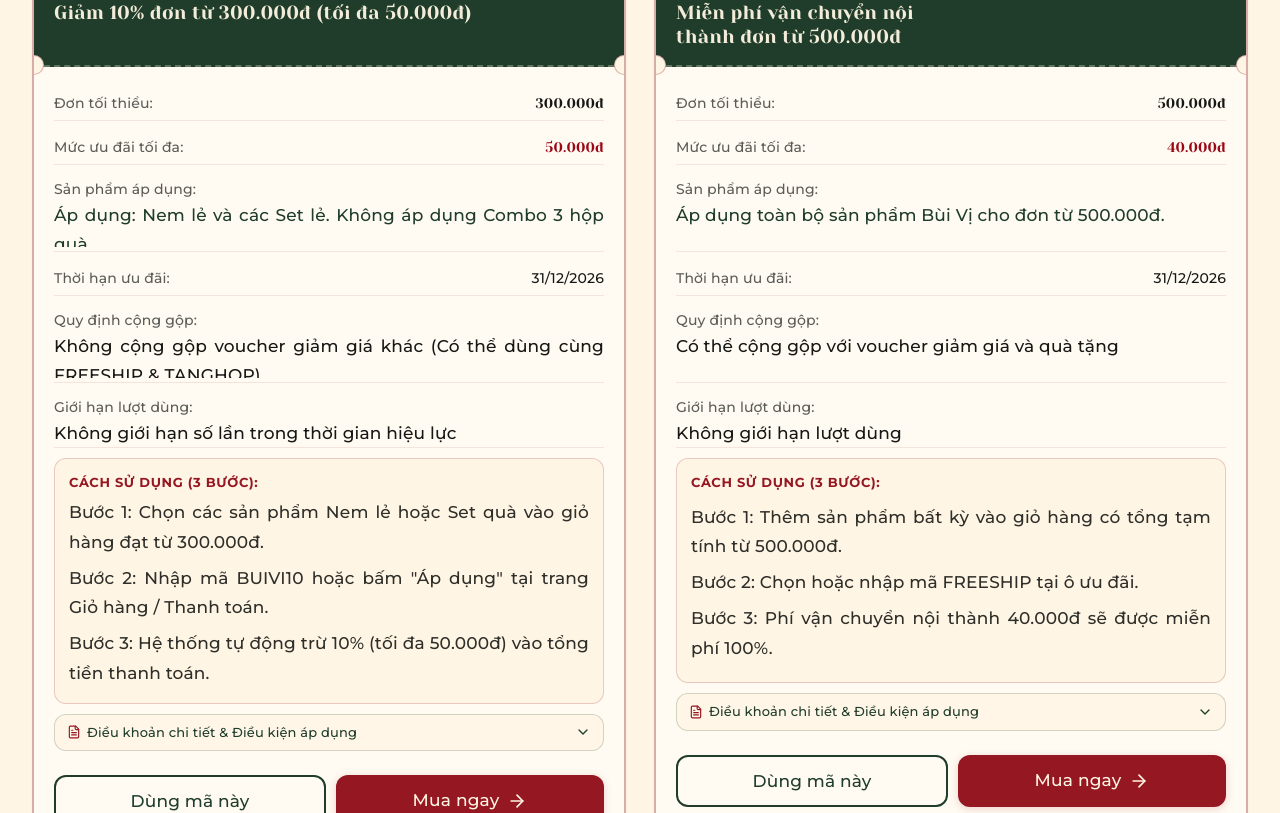
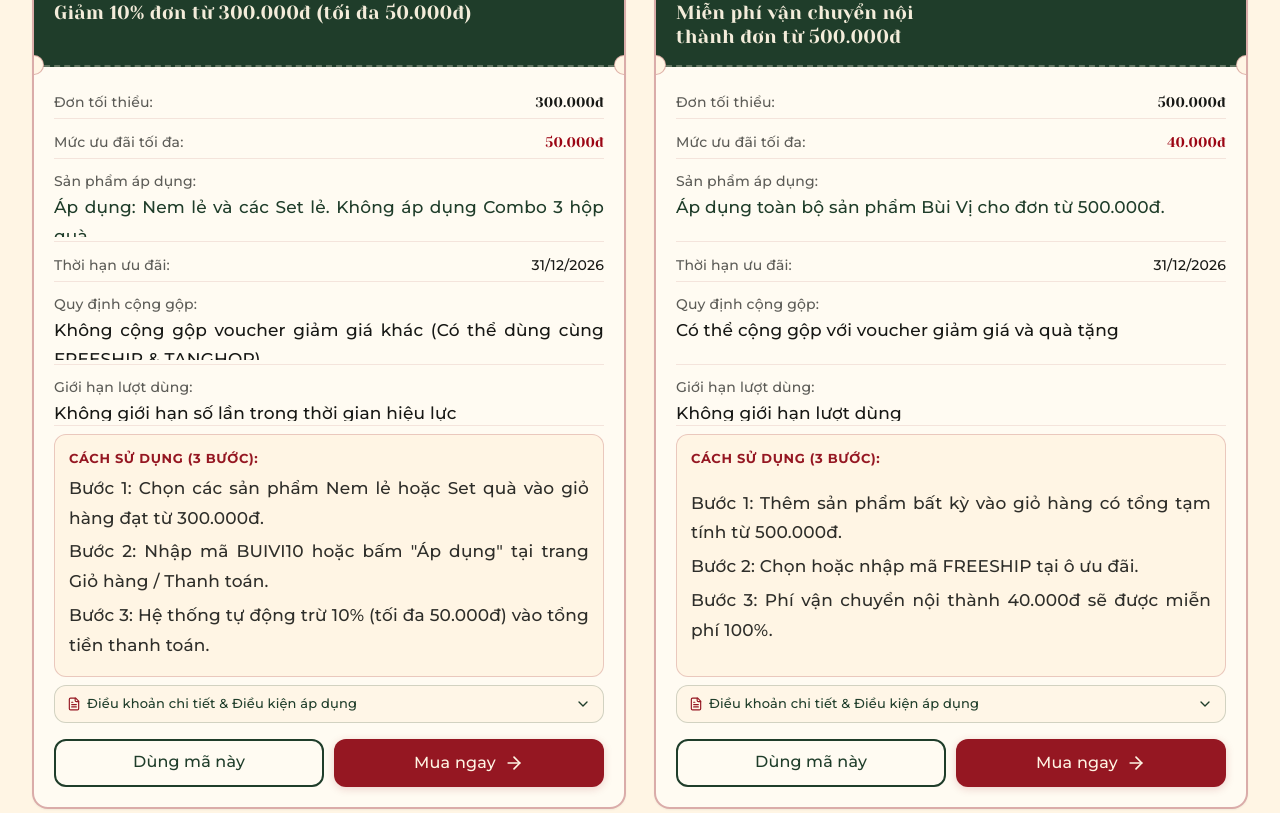
Before and after one commit to khanhbes210/BuiVi, a React (Vite) app: page /khuyen-mai in a window 1280 px wide. Shown: the part 1595-2408 px from the top of the page. Built offline with nearby package versions, Linux system fonts and the light colour scheme.

Commit message:
style: update VoucherCard layout and add scroll progress
Refine VoucherCard dimensions and spacing to prevent overflow. Add a reading progress bar to the homepage for improved navigation feedback.

```diff
--- a/src/components/VoucherCard.tsx
+++ b/src/components/VoucherCard.tsx
@@ -67,7 +67,7 @@
       lang="vi"
       data-testid={`voucher-box-${voucher.code}`}
       className={`group flex-1 w-full ${
-        compact ? 'h-full min-h-[526px]' : 'h-[920px] min-h-[920px]'
+        compact ? 'h-[516px] min-h-[516px]' : 'h-[900px] min-h-[900px]'
       } bg-[#FFFBF2] border-2 rounded-2xl overflow-hidden shadow-xs flex flex-col justify-between relative transition-all duration-300 md:hover:-translate-y-1 hover:shadow-md ${
         highlighted
           ? 'border-[#951722] ring-4 ring-[#951722]/30 shadow-xl voucher-hash-pulse'
@@ -129,31 +129,31 @@
         </div>
       </div>
 
-      {/* Body Details — relative container so Detailed Terms opens as an in-card overlay without resizing the card */}
-      <div className="p-5 flex-1 flex flex-col justify-between gap-4 relative overflow-hidden">
-        <div className="flex-1 flex flex-col justify-between space-y-2.5 text-sm text-[#171815]">
-          <div className="flex items-center justify-between gap-2 py-1 min-h-[34px] shrink-0 border-b border-[#951722]/10">
+      {/* Body Details — relative container with balanced spacing so buttons never overflow */}
+      <div className="p-5 flex-1 min-h-0 flex flex-col justify-between gap-3 relative overflow-hidden">
+        <div className="flex-1 min-h-0 flex flex-col justify-between space-y-2 text-sm text-[#171815]">
+          <div className="flex items-center justify-between gap-2 py-1 min-h-[32px] shrink-0 border-b border-[#951722]/10">
             <span className="text-[#171815]/70">Đơn tối thiểu:</span>
             <span className="font-semibold font-price text-right">
               {voucher.minOrder > 0 ? formatPrice(voucher.minOrder) : '0đ (Không yêu cầu)'}
             </span>
           </div>
-          <div className="flex items-center justify-between gap-2 py-1 min-h-[34px] shrink-0 border-b border-[#951722]/10">
+          <div className="flex items-center justify-between gap-2 py-1 min-h-[32px] shrink-0 border-b border-[#951722]/10">
             <span className="text-[#171815]/70">Mức ưu đãi tối đa:</span>
             <span className="font-semibold font-price text-[#9B0514] text-right">
               {formatPrice(voucher.maxDiscount)}
             </span>
           </div>
-          <div className="py-1 min-h-[76px] shrink-0 flex flex-col justify-center border-b border-[#951722]/10">
+          <div className="py-1 min-h-[68px] shrink-0 flex flex-col justify-center border-b border-[#951722]/10">
             <span className="text-[#171815]/70 block mb-0.5">Sản phẩm áp dụng:</span>
             <p
               lang="vi"
-              className="story-justify font-medium text-[#1F3D2A] leading-[1.65] line-clamp-2 h-[46px] min-h-[46px]"
+              className="story-justify font-medium text-[#1F3D2A] leading-[1.55] line-clamp-2 h-[44px] min-h-[44px]"
             >
               {voucher.applicableProductsText}
             </p>
           </div>
-          <div className="flex items-center justify-between gap-2 py-1 min-h-[34px] shrink-0 border-b border-[#951722]/10">
+          <div className="flex items-center justify-between gap-2 py-1 min-h-[32px] shrink-0 border-b border-[#951722]/10">
             <span className="text-[#171815]/70">Thời hạn ưu đãi:</span>
             <span className="font-medium text-right">{voucher.expiryDisplay}</span>
           </div>
@@ -170,35 +170,35 @@
             </div>
           ) : (
             <>
-              <div className="py-1 min-h-[76px] shrink-0 flex flex-col justify-center border-b border-[#951722]/10">
+              <div className="py-1 min-h-[68px] shrink-0 flex flex-col justify-center border-b border-[#951722]/10">
                 <span className="text-[#171815]/70 block mb-0.5">Quy định cộng gộp:</span>
                 <p
                   lang="vi"
-                  className="story-justify font-medium leading-[1.65] line-clamp-2 h-[46px] min-h-[46px]"
+                  className="story-justify font-medium leading-[1.55] line-clamp-2 h-[44px] min-h-[44px]"
                 >
                   {voucher.stackableText}
                 </p>
               </div>
-              <div className="py-1 min-h-[54px] shrink-0 flex flex-col justify-center border-b border-[#951722]/10">
+              <div className="py-1 min-h-[48px] shrink-0 flex flex-col justify-center border-b border-[#951722]/10">
                 <span className="text-[#171815]/70 block mb-0.5">Giới hạn lượt dùng:</span>
                 <p
                   lang="vi"
-                  className="story-justify font-medium leading-[1.65] line-clamp-1 h-[24px] min-h-[24px]"
+                  className="story-justify font-medium leading-[1.55] line-clamp-1 h-[22px] min-h-[22px]"
                 >
                   {voucher.usageLimit}
                 </p>
               </div>
 
               {/* 3-step How to use — flex-1 so sibling cards align at the bottom */}
-              <div className="flex-1 flex flex-col justify-between bg-[#FFF5E4] p-3.5 rounded-xl border border-[#951722]/20 min-h-[188px]">
-                <span className="font-bold text-xs uppercase tracking-wider text-[#951722] mb-1.5 block">
+              <div className="flex-1 min-h-[148px] flex flex-col justify-between bg-[#FFF5E4] p-3.5 rounded-xl border border-[#951722]/20">
+                <span className="font-bold text-xs uppercase tracking-wider text-[#951722] mb-1 block">
                   Cách sử dụng (3 bước):
                 </span>
-                <ol className="space-y-1.5 text-xs text-[#171815]/90 my-auto">
+                <ol className="space-y-1 text-xs text-[#171815]/90 my-auto">
                   {voucher.howToUse.map((step, idx) => (
                     <li
                       key={idx}
-                      className="story-justify leading-[1.6] line-clamp-2"
+                      className="story-justify leading-[1.55] line-clamp-2"
                       lang="vi"
                     >
                       {step}
@@ -244,7 +244,7 @@
                 duration: MOTION_TOKENS.durations.fast,
                 ease: MOTION_TOKENS.easings.standard,
               }}
-              className="absolute inset-x-4 top-3 bottom-[78px] z-20 rounded-2xl bg-[#FFFBF2] border-2 border-[#1F3D2A] shadow-xl flex flex-col overflow-hidden"
+              className="absolute inset-x-4 top-3 bottom-[76px] z-20 rounded-2xl bg-[#FFFBF2] border-2 border-[#1F3D2A] shadow-xl flex flex-col overflow-hidden"
             >
               <div className="bg-[#1F3D2A] text-[#FFF5E4] px-4 py-2.5 flex items-center justify-between gap-2 shrink-0">
                 <div className="flex items-center gap-2 min-w-0">
@@ -305,12 +305,12 @@
           )}
         </AnimatePresence>
 
-        {/* Two Action Buttons */}
-        <div className="pt-2 shrink-0 flex flex-wrap gap-2.5 relative z-10">
+        {/* Two Action Buttons — 2-column grid with min-w-0 so buttons never overflow horizontally or vertically */}
+        <div className="pt-1 shrink-0 grid grid-cols-2 gap-2.5 w-full relative z-10">
           <button
             type="button"
             onClick={handleUseVoucher}
-            className={`btn-sheen flex-1 min-w-[160px] min-h-[52px] px-6 py-2.5 rounded-xl font-bold text-[17px] leading-[1.3] transition-all flex items-center justify-center gap-2 whitespace-nowrap cursor-pointer active:scale-[0.98] ${
+            className={`btn-sheen w-full min-w-0 min-h-[48px] px-3.5 sm:px-4 py-2 rounded-xl font-bold text-[15px] sm:text-[16px] leading-[1.3] transition-all flex items-center justify-center gap-1.5 whitespace-nowrap cursor-pointer active:scale-[0.98] ${
               isSaved
                 ? 'bg-[#1F3D2A] text-[#FFF5E4] border-2 border-[#1F3D2A]'
                 : 'border-2 border-[#1F3D2A] text-[#1F3D2A] hover:bg-[#1F3D2A] hover:text-[#FFF5E4]'
@@ -318,14 +318,18 @@
           >
             {isSaved ? (
               <>
-                <Check className="w-5 h-5 shrink-0" />
+                <Check className="w-4 h-4 shrink-0" />
                 <span>Đã lưu mã</span>
               </>
             ) : (
               <span>Dùng mã này</span>
             )}
           </button>
-          <BuyNowButton onClick={handleBuyNowEligible} className="flex-1" />
+          <BuyNowButton
+            onClick={handleBuyNowEligible}
+            size="sm"
+            className="w-full !min-w-0 !min-h-[48px] !px-3.5 sm:!px-4 !py-2 !text-[15px] sm:!text-[16px]"
+          />
         </div>
       </div>
     </article>
--- a/src/pages/HomePage.tsx
+++ b/src/pages/HomePage.tsx
@@ -1,4 +1,4 @@
-import React, { useEffect } from 'react';
+import React, { useEffect, useState } from 'react';
 import { Link } from 'react-router-dom';
 import { motion } from 'motion/react';
 import {
@@ -31,9 +31,26 @@
 
 export const HomePage: React.FC = () => {
   const { canKenBurns: allowKenBurns } = useMotionPreferences();
+  const [readingProgress, setReadingProgress] = useState(0);
 
   useEffect(() => {
     document.title = 'BÙI VỊ – Một miền vun đắp, một vị lưu hương | Quà Biếu Nem Kinh Bắc Di Sản';
+  }, []);
+
+  useEffect(() => {
+    const updateReadingProgress = () => {
+      const scrollTop = window.scrollY;
+      const docHeight = document.documentElement.scrollHeight - window.innerHeight;
+      const ratio = docHeight > 0 ? Math.min(1, Math.max(0, scrollTop / docHeight)) : 0;
+      setReadingProgress(ratio);
+    };
+    window.addEventListener('scroll', updateReadingProgress, { passive: true });
+    window.addEventListener('resize', updateReadingProgress, { passive: true });
+    updateReadingProgress();
+    return () => {
+      window.removeEventListener('scroll', updateReadingProgress);
+      window.removeEventListener('resize', updateReadingProgress);
+    };
   }, []);
 
   // All 7 featured products (3 single nem + 3 gift sets + Combo 3 hộp quà)
@@ -46,6 +63,18 @@
 
   return (
     <div>
+      {/* Top Heritage Red & Gold Reading Progress Bar on HomePage */}
+      <div
+        aria-hidden="true"
+        data-testid="home-reading-progress-bar"
+        className="fixed top-0 left-0 right-0 h-[3.5px] z-[60] bg-[#1F3D2A]/15 pointer-events-none"
+      >
+        <div
+          className="h-full bg-gradient-to-r from-[#951722] via-[#9B0514] to-[#F3D27A] origin-left transition-transform duration-150"
+          style={{ transform: `scaleX(${readingProgress})` }}
+        />
+      </div>
+
       {/* 1) HERO BANNER SECTION (Cream background #FFF5E4, Ink text #171815, Heritage Red headings #951722) */}
       <section className="relative bg-[#FFF5E4] text-[#171815] overflow-hidden border-b-2 border-[#951722]/30">
         <div className="max-w-7xl mx-auto px-4 sm:px-6 lg:px-8 py-10 lg:py-16">
```
